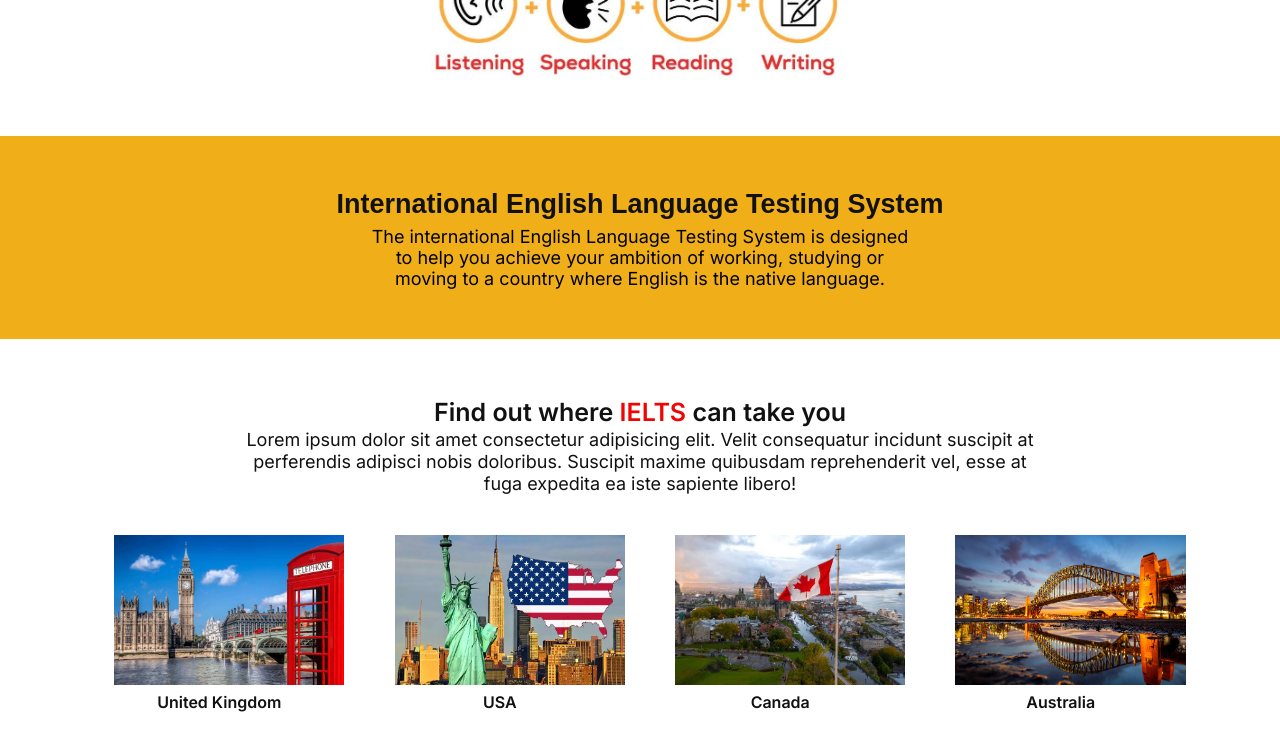
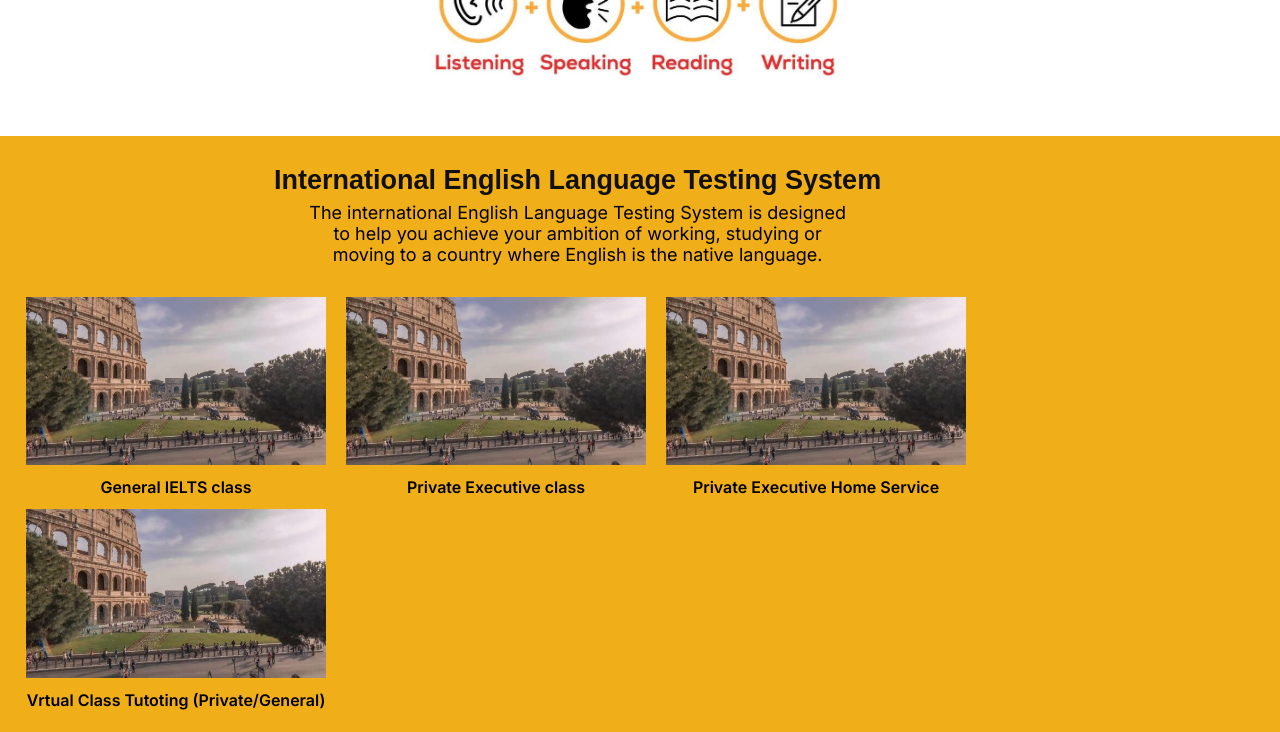
Before and after one commit to VictorKingsHub/consults, a Next.js app: page /travels/ielts in a window 1280 px wide. Shown: the part 260-992 px from the top of the page. Built offline with nearby package versions, Linux system fonts and the light colour scheme.

Commit message:
Services

```diff
--- a/app/travels/ielts/page.tsx
+++ b/app/travels/ielts/page.tsx
@@ -5,6 +5,7 @@ import { IeltsIntro } from '@/app/ui/travels/ielts/ieltsIntro/IeltsIntro'
 import IeltsPartnership from '@/app/ui/travels/ielts/ieltsPartnership/IeltsPartnership'
 import IeltsTakes from '@/app/ui/travels/ielts/ieltsTakes/IeltsTakes'
 import IeltsLearning from '@/app/ui/travels/ielts/learnings/IeltsLearnings'
+import Photos from '@/app/ui/travels/ielts/photos/Photos'
 
 const IeltsPage = () => {
   return (
@@ -12,6 +13,8 @@ const IeltsPage = () => {
       <HeroImage />
 
       <IeltsIntro />
+
+      {/* <Photos /> */}
 
       <IeltsCountries />
 
--- a/app/ui/travels/ielts/ieltsConnect/IeltsConnect.module.css
+++ b/app/ui/travels/ielts/ieltsConnect/IeltsConnect.module.css
@@ -61,7 +61,6 @@ margin: 0 auto;
   gap: 10px;
 }
 
-.secondBtns,
 .istBtns {
   min-width: 100%;
   display: flex;
--- a/app/ui/travels/ielts/ieltsConnect/IeltsConnect.tsx
+++ b/app/ui/travels/ielts/ieltsConnect/IeltsConnect.tsx
@@ -26,13 +26,11 @@ const IeltsConnect = () => {
             <Link target='-blank' href={"https://www.facebook.com/Riskouteduconsults"} className={styles.btn}>
               <span> Facebook </span> <span><FaFacebook /></span>
             </Link>
-          </div>
-          <div className={styles.secondBtns}>
-
             <Link target='-blank' href={"https://www.linkedin.com/in/riskout-consults-161511270"} className={styles.btn}>
               <span>  Linkedin </span> <span> <FaLinkedin /> </span>
             </Link>
           </div>
+
         </div>
       </div>
     </div>
--- a/app/ui/travels/ielts/ieltsCountries/IeltsCountries.module.css
+++ b/app/ui/travels/ielts/ieltsCountries/IeltsCountries.module.css
@@ -10,7 +10,7 @@
     gap: 25px;
 
     @media(max-width: 768px) {
-        padding: 3rem 2rem;
+        padding: 1.5rem .5rem;
     }
 }
 .text {
@@ -58,11 +58,11 @@
     align-items: center;
     width: 20%;
     height: fit-content;
-    gap: 5px;
+    margin: 5px;
 
     @media(max-width: 768px) {
         width: 30%;
-        margin-bottom: 15px;
+        margin: 5px;
     }
 }
 
@@ -72,7 +72,7 @@
     margin: 5px 10px;
 
     @media(max-width: 768px) {
-        height: 200px;
+        height: 70px;
         width: 100%;
     }
 }
--- a/app/ui/travels/ielts/ieltsIntro/IeltsIntro.tsx
+++ b/app/ui/travels/ielts/ieltsIntro/IeltsIntro.tsx
@@ -1,12 +1,32 @@
 import React from 'react'
 import styles from "./Ieltsintro.module.css"
+import Image from 'next/image'
 
 export function IeltsIntro() {
     return (
         <div className={styles.container}>
+            <div className={styles.up}>
                 <h1 className={styles.title}>International English Language Testing System </h1>
-
                 <p className={styles.description}>The international English Language Testing System is designed to help you achieve your ambition of working, studying or moving to a country where English is the native language.</p>
+            </div>
+            <div className={styles.photo}>
+                <div>
+                    <Image src="/house3.jpg" alt='' width={300} height={300} className={styles.img} />
+                    <span className='font-semibold'>General IELTS class</span>
+                </div>
+                <div>
+                    <Image src="/house3.jpg" alt='' width={300} height={300} className={styles.img} />
+                    <span className='font-semibold'>Private Executive class</span>
+                </div>
+                <div>
+                    <Image src="/house3.jpg" alt='' width={300} height={300} className={styles.img} />
+                    <span className='font-semibold'>Private Executive Home Service</span>
+                </div>
+                <div>
+                    <Image src="/house3.jpg" alt='' width={300} height={300} className={styles.img} />
+                    <span className='font-semibold'>Vrtual Class Tutoting (Private/General) </span>
+                </div>
+            </div>
         </div>
     )
 }
--- a/app/ui/travels/ielts/ieltsIntro/Ieltsintro.module.css
+++ b/app/ui/travels/ielts/ieltsIntro/Ieltsintro.module.css
@@ -1,6 +1,6 @@
 .container {
     background-color: var(--lightOrange);
-    padding: 3rem 1rem;
+    padding: 1.5rem 1rem;
     display: flex;
     justify-content: center;
     flex-direction: column;
@@ -44,3 +44,16 @@
         line-height: 17px;
     }
 }
+.photo{
+    display: flex;
+    flex-direction: row;
+    margin: 20px 0;
+    flex-wrap: wrap;
+
+    @media(max-width: 768px) {
+        padding: .5rem;
+    }
+}
+.img{
+    margin: 10px;
+}
--- a/app/ui/travels/ielts/learnings/IeltsLearnings.module.css
+++ b/app/ui/travels/ielts/learnings/IeltsLearnings.module.css
@@ -28,10 +28,11 @@
 }
 }
 
-.up .desc {
+.desc {
     font-size: 18px;
     line-height: 21px;
     text-align: left;
+    font-weight: 400;
 
     @media(max-width: 768px) {
             padding: 0.5rem;
--- a/app/ui/travels/ielts/learnings/IeltsLearnings.tsx
+++ b/app/ui/travels/ielts/learnings/IeltsLearnings.tsx
@@ -12,8 +12,7 @@ const IeltsLearning = () => {
 
           <div className={styles.side} >
             <h1 className={styles.title}>Join Us Today</h1>
-            <p className={styles.desc}>Riskout Consults is here to help you get the result you deserve.
-            <br /> Did you score low in your IELTS Tests?
+            <p className={styles.desc}> Did you score low in your IELTS Tests?
             <br/>We are here to guide you to your desired band score for both Academic and General Training test.
             <br/>Even if this is your first attempt, you need this ongoing training.
             </p>
@@ -27,7 +26,7 @@ const IeltsLearning = () => {
 
 
       <div className={styles.image}>
-          <Image src="/ielt.PNG" width={200} height={200} alt='ielts' className={styles.img} />
+          <Image src="/ielt.png" width={200} height={200} alt='ielts' className={styles.img} />
         </div>
 
         <div className={styles.up}>
--- /dev/null
+++ b/app/ui/travels/ielts/photos/Photos.module.css
@@ -0,0 +1,15 @@
+.container {
+    width: 100vw;
+    display: flex;
+    justify-content: center;
+    flex-direction: row;
+    align-items: center;
+    gap: 10px;
+    padding: 1rem 7rem;
+    background-color: var(--lightOrange);
+
+    @media(max-width: 768px) {
+        padding: 1.5rem .5rem;
+        flex-direction: column;
+}
+}
--- a/app/ui/travels/ielts/photos/Photos.tsx
+++ b/app/ui/travels/ielts/photos/Photos.tsx
@@ -1,9 +1,14 @@
 import React from 'react'
+import st from "./Photos.module.css"
+import Image from 'next/image'
 
 const Photos = () => {
   return (
-    <div>
-      pho
+    <div className={st.container}>
+      <Image src="/house3.jpg" alt='' width={300} height={300}/>
+      <Image src="/house3.jpg" alt='' width={300} height={300}/>
+      <Image src="/house3.jpg" alt='' width={300} height={300}/>
+      <Image src="/house3.jpg" alt='' width={300} height={300}/>
     </div>
   )
 }
--- a/components/header/Navbar.module.css
+++ b/components/header/Navbar.module.css
@@ -93,5 +93,4 @@
 
 .burger{
     display: none;
-    /* color: var(--white); */
 }
```
